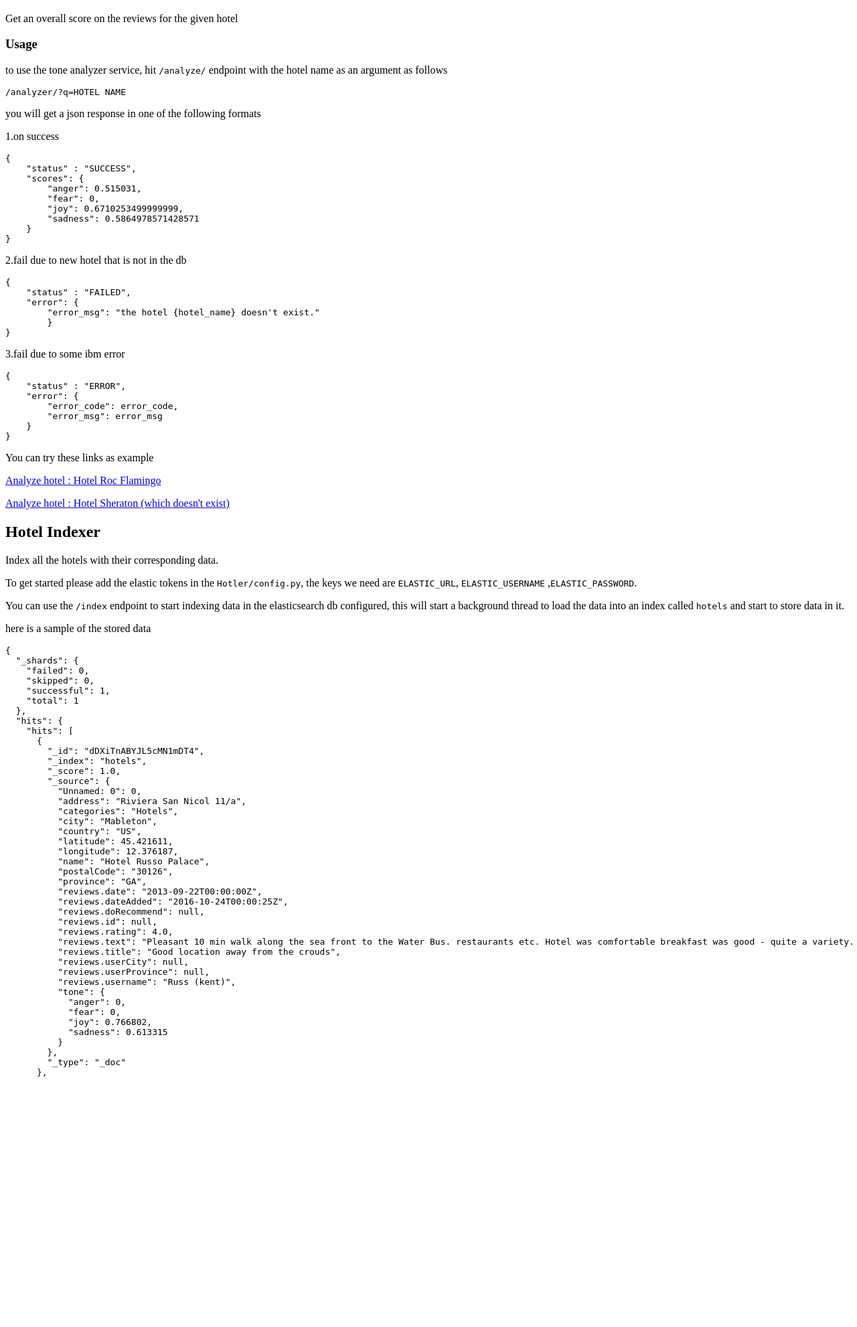
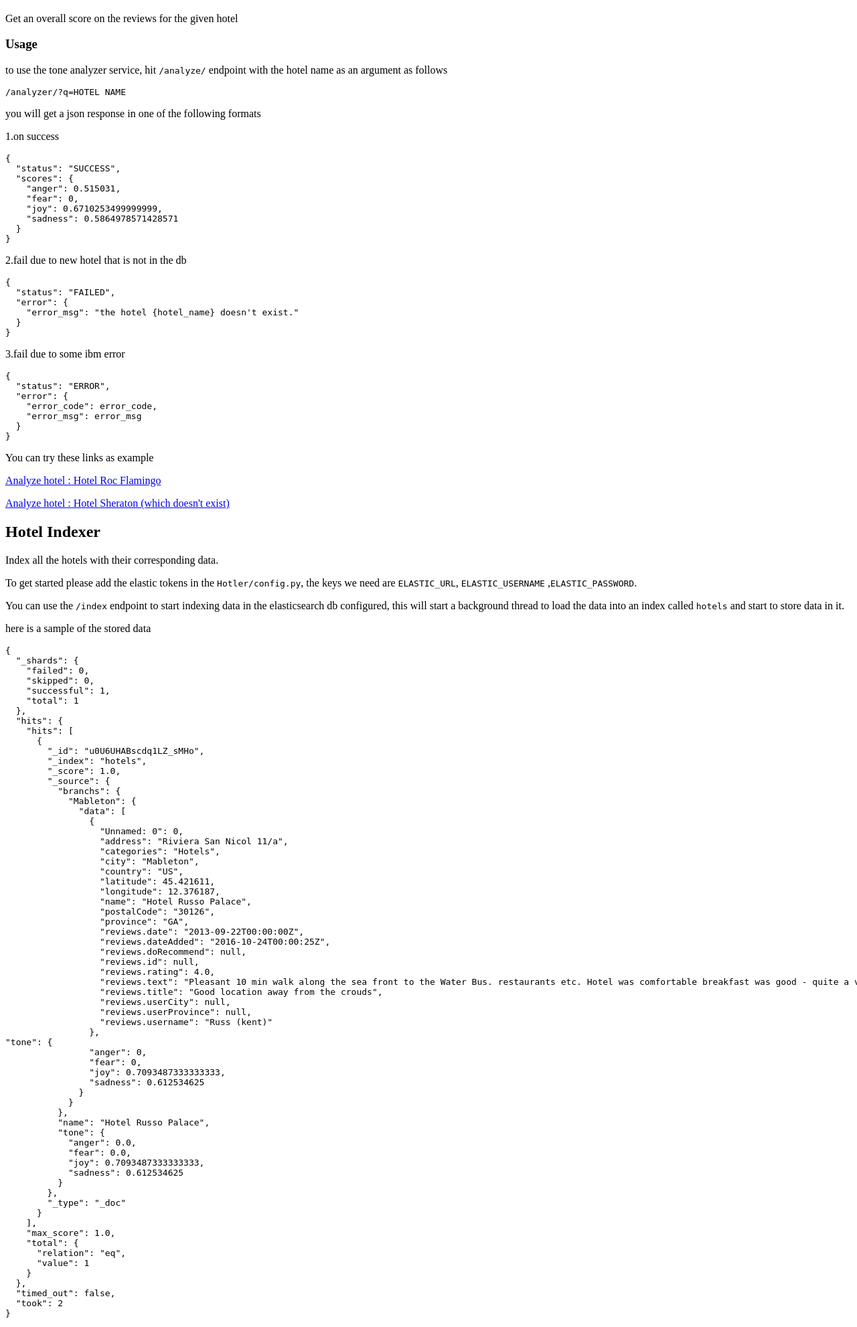
Before and after one commit to AliAbdelaal/Hotler, a Flask app: page / in a window 1280 px wide; the page is wider, and only the part inside the window is pictured. Shown: the part 604-2586 px from the top of that part at 67% size. Before the commit the page ends 2212 px from the top of that part, so only its background shows below. Run offline with Flask 2, Linux system fonts and the light colour scheme; parts of the project's set-up code (start-up, migrations or seed data) failed here and were passed over.

Commit message:
transformed the storing from one record per review to one record per hotel

```diff
--- a/Hotler/routes.py
+++ b/Hotler/routes.py
@@ -1,5 +1,6 @@
 from time import sleep
 from threading import Thread
+import numpy as np
 from flask import Flask, jsonify, request, render_template
 from ibm_watson import ApiException
 from Hotler.Analyzer import ToneAnalyzer
@@ -11,11 +12,47 @@ data_loader = DataLoader()
 elastic = Elastic()
 
 def store_labled_docs(index, data):
-    # label the data
-    for doc in data:
-        doc['tone'] = analyzer.analyze_text(doc['reviews.text'])
-        # store it
+    """for each hotel, find it's branches and calculate the scores in the database
+
+    Arguments:
+        index {str} -- the index to store data in
+        data {pd.DataFrame} -- the input frame to load data from
+    """
+    # get list of all the unique names
+    names = data.name.unique()
+    for name in names:
+        doc = {"name": name, "branchs": {}}
+        # get list of all branchs by city
+        local_data = data.loc[data.name==name, :]
+        # aggregate of scores for this hotel
+        scores = []
+        cities = local_data.city.unique()
+        for city in cities:
+            # create the key for this city
+            doc['branchs'][city] = {}
+            # calculate the score on this city
+            doc['branchs'][city]['data'] = local_data.loc[local_data.city==city, :].to_dict("records")
+            city_score = analyzer.analyze_text(".".join(local_data.loc[local_data.city==city, "reviews.text"].values))
+            scores.append(city_score)
+            doc['branchs'][city]['tone'] = city_score
+        doc['tone'] = {}
+        for key in scores[0].keys():
+            doc['tone'][key] = np.mean([i[key] for i in scores])
+
+        # store the doc of the hotel
         elastic.index_doc(index, doc)
+
+    # # aggregate on the same hotel
+    # scanned = []
+    # # label the data
+    # for doc in data:
+    #     hotel_name = doc['name']
+    #     if hotel_name in scanned:
+    #         pass
+    #     else:
+    #         doc['tone'] = analyzer.analyze_text(doc['reviews.text'])
+    #         # store it
+    #         elastic.index_doc(index, doc)
 
 
 
@@ -67,9 +104,9 @@ def analyze_hotel():
 def index():
     # save all hotels in elastic
     # get all the data
-    docs = data_loader.get_data_docs()
+    data = data_loader.get_data()
     # start saving the data in a separate thread in the background
-    storing_job = Thread(target=store_labled_docs, args=("hotels", docs))
+    storing_job = Thread(target=store_labled_docs, args=("hotels", data))
     storing_job.start()
     return jsonify({
         "status": "data is being stored in elasticsearch, you can get a quick look on the /list endpoint"
@@ -78,5 +115,8 @@ def index():
 @app.route("/list", methods=['GET'])
 def list_some():
     # view sample docs
-    elastic_res = elastic.get_docs("hotels")
-    return jsonify(elastic_res)
+    try:
+        elastic_res = elastic.get_docs("hotels")
+        return jsonify(elastic_res)
+    except Exception as ex:
+        return jsonify({"error":"the index is not yet created, there may be an error or the index was not yet created!"})
--- a/Hotler/templates/index.html
+++ b/Hotler/templates/index.html
@@ -26,7 +26,7 @@
 <p>you will get a json response in one of the following formats</p>
 <p>1.on success</p>
 <pre><code class="lang-json">{
-    <span class="hljs-attr">"status"</span> : <span class="hljs-string">"SUCCESS"</span>,
+  <span class="hljs-attr">"status"</span>: <span class="hljs-string">"SUCCESS"</span>,
   <span class="hljs-attr">"scores"</span>: {
     <span class="hljs-attr">"anger"</span>: <span class="hljs-number">0.515031</span>,
     <span class="hljs-attr">"fear"</span>: <span class="hljs-number">0</span>,
@@ -37,7 +37,7 @@
 </code></pre>
 <p>2.fail due to new hotel that is not in the db</p>
 <pre><code class="lang-json">{
-    <span class="hljs-attr">"status"</span> : <span class="hljs-string">"FAILED"</span>,
+  <span class="hljs-attr">"status"</span>: <span class="hljs-string">"FAILED"</span>,
   <span class="hljs-attr">"error"</span>: {
     <span class="hljs-attr">"error_msg"</span>: <span class="hljs-string">"the hotel {hotel_name} doesn't exist."</span>
   }
@@ -45,7 +45,7 @@
 </code></pre>
 <p>3.fail due to some ibm error</p>
 <pre><code class="lang-json">{
-    <span class="hljs-attr">"status"</span> : <span class="hljs-string">"ERROR"</span>,
+  <span class="hljs-attr">"status"</span>: <span class="hljs-string">"ERROR"</span>,
   <span class="hljs-attr">"error"</span>: {
     <span class="hljs-attr">"error_code"</span>: error_code,
     <span class="hljs-attr">"error_msg"</span>: error_msg
@@ -70,10 +70,14 @@
   <span class="hljs-attr">"hits"</span>: {
     <span class="hljs-attr">"hits"</span>: [
       {
-        <span class="hljs-attr">"_id"</span>: <span class="hljs-string">"dDXiTnABYJL5cMN1mDT4"</span>,
+        <span class="hljs-attr">"_id"</span>: <span class="hljs-string">"u0U6UHABscdq1LZ_sMHo"</span>,
         <span class="hljs-attr">"_index"</span>: <span class="hljs-string">"hotels"</span>,
         <span class="hljs-attr">"_score"</span>: <span class="hljs-number">1.0</span>,
         <span class="hljs-attr">"_source"</span>: {
+          <span class="hljs-attr">"branchs"</span>: {
+            <span class="hljs-attr">"Mableton"</span>: {
+              <span class="hljs-attr">"data"</span>: [
+                {
                   <span class="hljs-attr">"Unnamed: 0"</span>: <span class="hljs-number">0</span>,
                   <span class="hljs-attr">"address"</span>: <span class="hljs-string">"Riviera San Nicol 11/a"</span>,
                   <span class="hljs-attr">"categories"</span>: <span class="hljs-string">"Hotels"</span>,
@@ -93,14 +97,34 @@
                   <span class="hljs-attr">"reviews.title"</span>: <span class="hljs-string">"Good location away from the crouds"</span>,
                   <span class="hljs-attr">"reviews.userCity"</span>: <span class="hljs-literal">null</span>,
                   <span class="hljs-attr">"reviews.userProvince"</span>: <span class="hljs-literal">null</span>,
-          <span class="hljs-attr">"reviews.username"</span>: <span class="hljs-string">"Russ (kent)"</span>,
-          <span class="hljs-attr">"tone"</span>: {
+                  <span class="hljs-attr">"reviews.username"</span>: <span class="hljs-string">"Russ (kent)"</span>
+                },
+<span class="hljs-string">"tone"</span>: {
                 <span class="hljs-attr">"anger"</span>: <span class="hljs-number">0</span>,
                 <span class="hljs-attr">"fear"</span>: <span class="hljs-number">0</span>,
-            <span class="hljs-attr">"joy"</span>: <span class="hljs-number">0.766802</span>,
-            <span class="hljs-attr">"sadness"</span>: <span class="hljs-number">0.613315</span>
+                <span class="hljs-attr">"joy"</span>: <span class="hljs-number">0.7093487333333333</span>,
+                <span class="hljs-attr">"sadness"</span>: <span class="hljs-number">0.612534625</span>
+              }
             }
           },
-        <span class="hljs-attr">"_type"</span>: <span class="hljs-string">"_doc"</span>
+          <span class="hljs-string">"name"</span>: <span class="hljs-string">"Hotel Russo Palace"</span>,
+          <span class="hljs-string">"tone"</span>: {
+            <span class="hljs-attr">"anger"</span>: <span class="hljs-number">0.0</span>,
+            <span class="hljs-attr">"fear"</span>: <span class="hljs-number">0.0</span>,
+            <span class="hljs-attr">"joy"</span>: <span class="hljs-number">0.7093487333333333</span>,
+            <span class="hljs-attr">"sadness"</span>: <span class="hljs-number">0.612534625</span>
+          }
         },
+        <span class="hljs-string">"_type"</span>: <span class="hljs-string">"_doc"</span>
+      }
+    ],
+    <span class="hljs-attr">"max_score"</span>: <span class="hljs-number">1.0</span>,
+    <span class="hljs-attr">"total"</span>: {
+      <span class="hljs-attr">"relation"</span>: <span class="hljs-string">"eq"</span>,
+      <span class="hljs-attr">"value"</span>: <span class="hljs-number">1</span>
+    }
+  },
+  <span class="hljs-attr">"timed_out"</span>: <span class="hljs-literal">false</span>,
+  <span class="hljs-attr">"took"</span>: <span class="hljs-number">2</span>
+}
 </code></pre>
--- a/app.py
+++ b/app.py
@@ -1,4 +1,4 @@
 from Hotler import app
 
 if __name__ == "__main__":
-    app.run(threaded=True, port=8080)
+    app.run(threaded=True, port=8080, debug=True)
```
Also changed, not shown: Hotler/Analyzer.py (+20 -23 lines), Hotler/utils.py (+8 -1 lines), README.md. Lines whose indentation alone changed are shown as unchanged.
